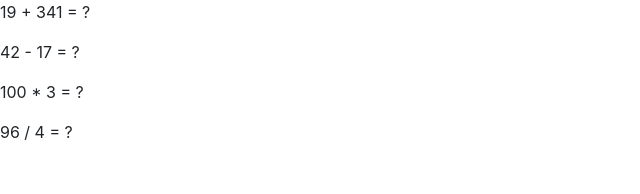
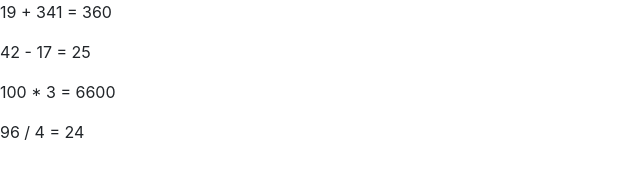
Before and after one commit to aoacows/week-19-20-react-app, a React (Create React App) app: page / in a window 1280 px wide. Shown: the top 194 px of the page, without its empty margins (0-640 px from the left). Built offline with nearby package versions, Linux system fonts and the light colour scheme.

Commit message:
activity11 end

```diff
--- a/src/components/Calculator.js
+++ b/src/components/Calculator.js
@@ -1,17 +1,19 @@
 import React from "react";
-
+import Math from "./math";
 // Create a new component named "Math"
 // Render one Math component in the place of each "?" mark
 // Math should accept 3 props
 // num1, operator, and num2
 // Math should return a span tag displaying the result e.g.  19 + 341 = 360
+
+
 function Calculator() {
   return (
     <div>
-      <p>19 + 341 = ?</p>
-      <p>42 - 17 = ?</p>
-      <p>100 * 3 = ?</p>
-      <p>96 / 4 = ?</p>
+      <p>19 + 341 = <Math num1={19} operator="+" num2={341}/> </p>
+      <p>42 - 17 = <Math num1={42} operator="-" num2={17}/> </p>
+      <p>100 * 3 = <Math num1={100} operator="*" num2={66}/> </p>
+      <p>96 / 4 = <Math num1={96} operator="/" num2={4}/> </p>
     </div>
   );
 }
--- /dev/null
+++ b/src/components/math.js
@@ -0,0 +1,31 @@
+import React from "react";
+
+const Math = props => {
+    const computeResult = (op, x, y) => {
+        let returnValue = 0
+
+        switch (op) {
+            case "+":
+                returnValue = x + y
+                break
+            case "-":
+                returnValue = x - y
+                break
+            case "*":
+                returnValue = x * y
+                break
+            case "/":
+            returnValue = x / y
+            break
+
+            default:
+                //balls
+        }
+        return returnValue
+    }
+    return(
+      <>{computeResult(props.operator, props.num1, props.num2)}</>
+    )
+  }
+
+  export default Math;
```
